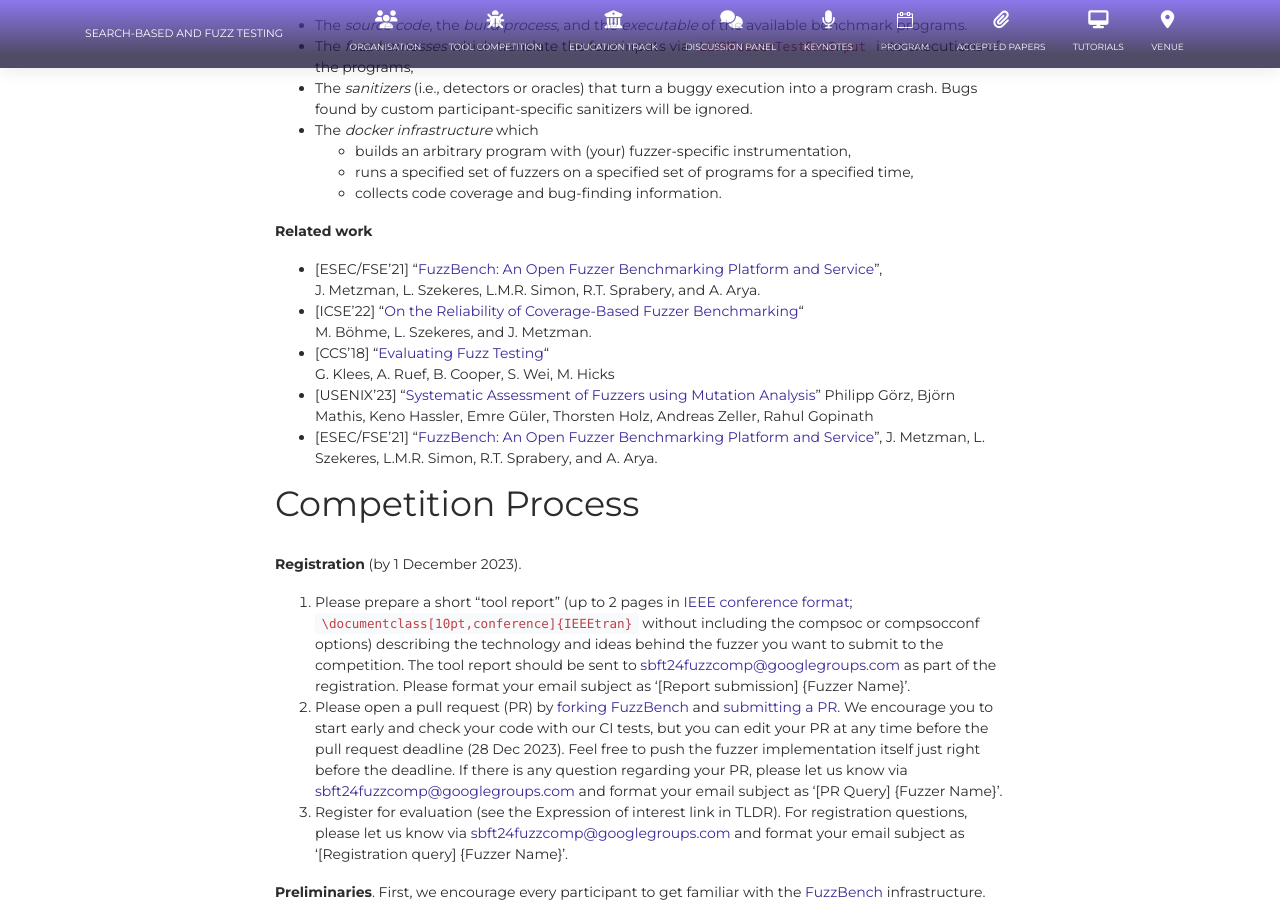
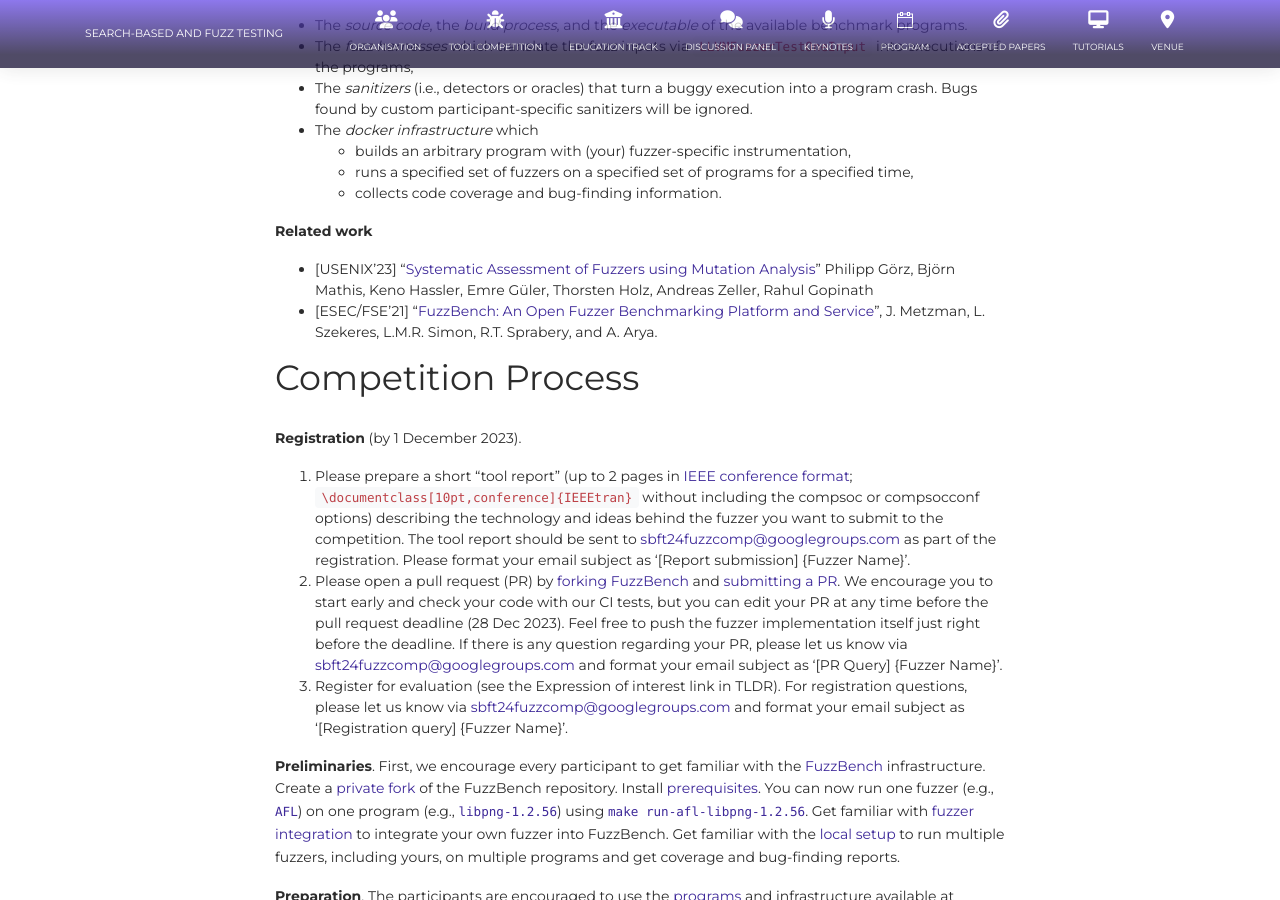
Before and after one commit to sbft24/sbft24.github.io, a Jekyll site: the page built from tools/fuzzing.md, in a window 1280 px wide and 900 px high, scrolled down 1422 px. Built offline with Jekyll 4.4.1, drawn with Linux system fonts in a browser that asks for light colours; nearby versions of some CDN libraries.

Commit message:
fix: removing some related work

```diff
--- a/tools/fuzzing.md
+++ b/tools/fuzzing.md
@@ -43,13 +43,8 @@ For our competition, we use Google's [FuzzBench](https://google.github.io/fuzzbe
   * collects code coverage and bug-finding information.
 
 **Related work**
-* [ESEC/FSE'21] "[FuzzBench: An Open Fuzzer Benchmarking Platform and Service](https://research.google/pubs/pub50600.pdf)",<br/> J. Metzman, L. Szekeres, L.M.R. Simon, R.T. Sprabery, and A. Arya.
-* [ICSE'22] "[On the Reliability of Coverage-Based Fuzzer Benchmarking](https://mboehme.github.io/paper/ICSE22.pdf)"<br/> M. B&ouml;hme, L. Szekeres, and J. Metzman.
-* [CCS'18] "[Evaluating Fuzz Testing](https://dl.acm.org/doi/10.1145/3243734.3243804)"<br/> G. Klees, A. Ruef, B. Cooper, S. Wei, M. Hicks
 * [USENIX'23] "[Systematic Assessment of Fuzzers using Mutation Analysis](https://arxiv.org/abs/2212.03075)" Philipp Görz, Björn Mathis, Keno Hassler, Emre Güler, Thorsten Holz, Andreas Zeller, Rahul Gopinath
-* [ESEC/FSE’21] “[FuzzBench: An Open Fuzzer Benchmarking Platform and Service](https://research.google/pubs/pub50600.pdf)”,
-J. Metzman, L. Szekeres, L.M.R. Simon, R.T. Sprabery, and A. Arya.
-
+* [ESEC/FSE’21] “[FuzzBench: An Open Fuzzer Benchmarking Platform and Service](https://research.google/pubs/pub50600.pdf)”, J. Metzman, L. Szekeres, L.M.R. Simon, R.T. Sprabery, and A. Arya.
 
 
 ## Competition Process
```
